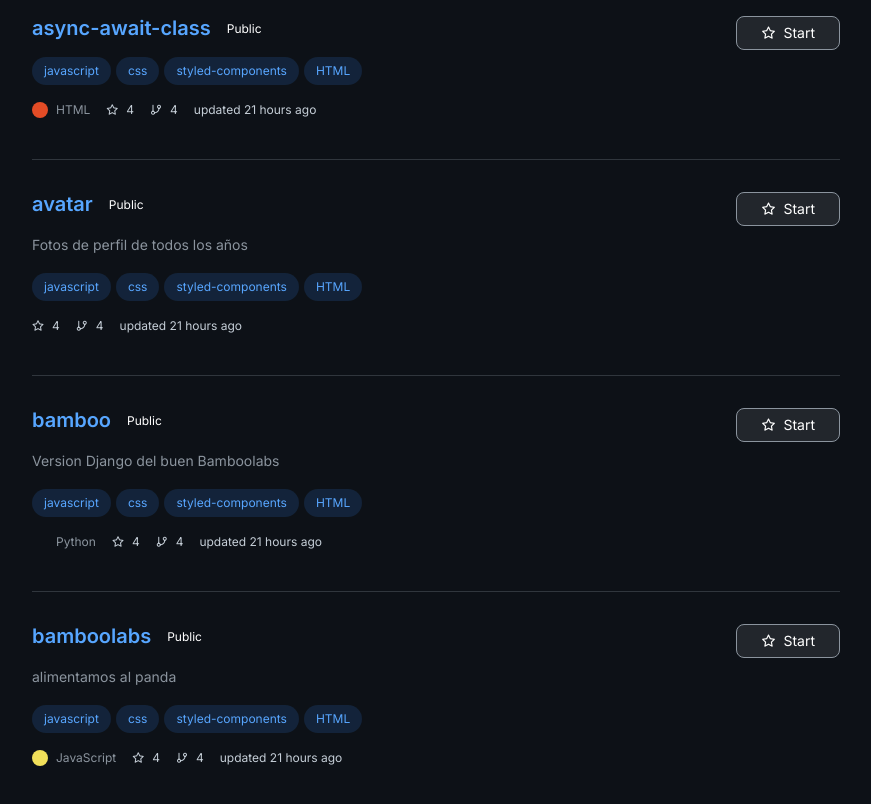
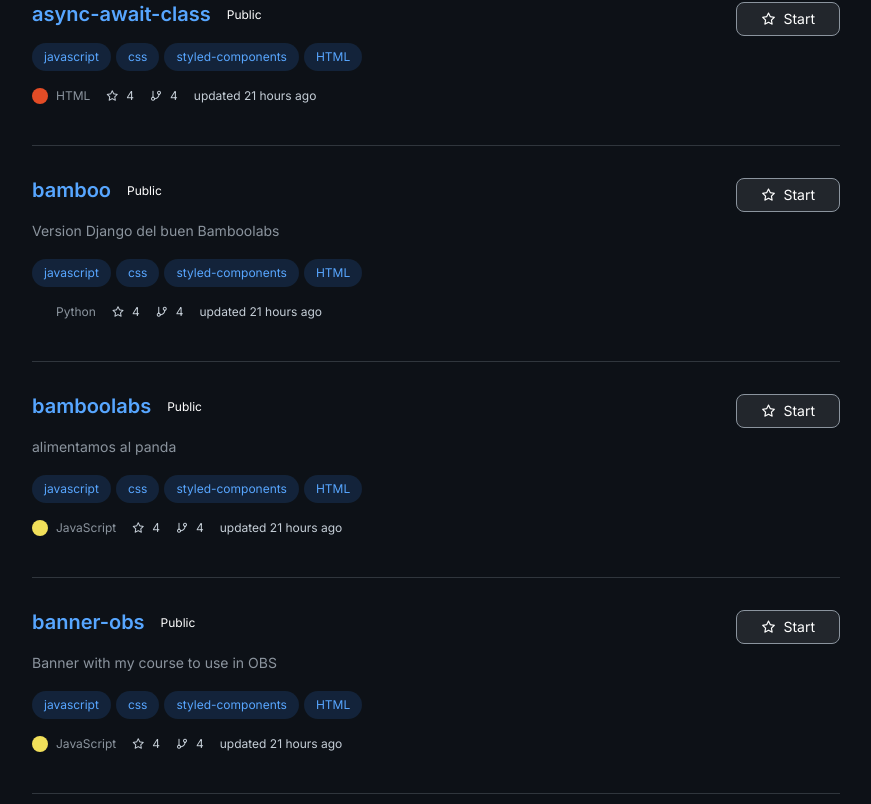
Before and after one commit to AlecANL/git-list, a Next.js app: page / in a window 1280 px wide. Shown: the part 1577-2381 px from the top of the page, without its empty margins (360-1231 px from the left). Built offline with nearby package versions, Linux system fonts and the light colour scheme.

Commit message:
:construction: [FIX]: problems with filtering repositories

```diff
--- a/components/filter-options/filter-options.styled.tsx
+++ b/components/filter-options/filter-options.styled.tsx
@@ -40,4 +40,10 @@
     inset-inline-end: 3.125rem;
     margin-block-start: 3.75rem;
   }
+  .icon {
+    display: none;
+  }
+  .icon.is-active {
+    display: block;
+  }
 `;
--- a/components/filter-options/filter-options.tsx
+++ b/components/filter-options/filter-options.tsx
@@ -1,25 +1,65 @@
-import React from 'react';
+import React, { useContext } from 'react';
 import { FilterOptionsStyled } from './filter-options.styled';
 import { TListOptions } from '../../types/list-options.types';
+import { RepositoryContext, TContextType } from '../../context/app-context';
+import { filterByTag } from '../../reducers/repositories/repositories.actions';
 
 type TFilterOptionsProps = {
   list: TListOptions[];
   show: boolean;
   setShow: Function;
+  name: string;
 };
 
 const FilterOptions: React.FC<TFilterOptionsProps> = ({
   list,
   show,
   setShow,
+  name,
 }) => {
-  function handleFilterType(type: string) {
-    console.log(type);
+  const { state } = useContext(RepositoryContext) as TContextType;
+  const { dispatch } = useContext(RepositoryContext) as TContextType;
+
+  function handleFilterType(type: string, idx: number) {
+    setShow(!show);
+    switch (name) {
+      case 'language':
+        filterLanguage(type);
+      default:
+        [];
+    }
   }
+
+  function filterLanguage(language: string) {
+    console.log(language);
+    const value = language.toLowerCase();
+    if (value === 'all') {
+      dispatch(
+        filterByTag({
+          tagSearched: language,
+          repos: state.repositories,
+        })
+      );
+      return;
+    }
+    const cleanRepos = state.repositories.filter(repo => repo.language && repo);
+    const newRepo = cleanRepos.filter(
+      repo => repo.language.toLowerCase() === value
+    );
+    dispatch(
+      filterByTag({
+        tagSearched: language,
+        repos: newRepo,
+      })
+    );
+  }
+
+  function filterRepo() {}
 
   function handleCloseModal() {
     setShow(!show);
   }
+
   return (
     <FilterOptionsStyled>
       <div className="heading">
@@ -28,8 +68,9 @@
       </div>
       <ul className="list">
         {list.map((item, idx) => (
-          <li onClick={() => handleFilterType(item.value)} key={idx}>
-            {idx === 0 && <i className="icon-check"></i>}
+          <li onClick={() => handleFilterType(item.value, idx)} key={idx}>
+            {/* {idx === 0 && <i className="icon-check"></i>} */}
+            {/* <i className={`icon-check icon ${idx === 0 && 'is-active'}`}></i> */}
             <span>{item.name}</span>
           </li>
         ))}
--- a/components/repositorie-content/repositorie-content.tsx
+++ b/components/repositorie-content/repositorie-content.tsx
@@ -10,7 +10,6 @@
     <RepositorieContentStyled>
       <h2 className="cant-repos">Repositories (185)</h2>
       <RepositorieSearch />
-      <p>{search}</p>
       <RepositoryList />
     </RepositorieContentStyled>
   );
--- a/components/repositorie-search/repositorie-search.tsx
+++ b/components/repositorie-search/repositorie-search.tsx
@@ -32,7 +32,7 @@
 const languagesList: TListOptions[] = [
   {
     name: 'All',
-    value: 'all',
+    value: '',
   },
   {
     name: 'CSS',
@@ -43,8 +43,8 @@
     value: 'javascript',
   },
   {
-    name: 'Java',
-    value: 'java',
+    name: 'typescript',
+    value: 'typescript',
   },
   {
     name: 'HTML',
@@ -82,16 +82,15 @@
 
   function handleSearchChange(event: React.ChangeEvent<HTMLInputElement>) {
     setSearch(event.currentTarget.value);
+    // if (search.length <= 1) {
+    //   dispatch(searchRepo(''));
+    // }
   }
 
   function handleSubmit(event: React.ChangeEvent<HTMLFormElement>) {
     event.preventDefault();
     dispatch(searchRepo(search.toLowerCase()));
   }
-
-  React.useEffect(() => {
-    dispatch(searchRepo(search.toLowerCase()));
-  }, [search, dispatch]);
 
   return (
     <RepositorieSearchStyled>
@@ -131,6 +130,7 @@
       </div>
       {isShowOptions && (
         <FilterOptions
+          name="type"
           list={typeList}
           show={isShowOptions}
           setShow={setShowOptions}
@@ -138,6 +138,7 @@
       )}
       {isShowLanguages && (
         <FilterOptions
+          name="language"
           list={languagesList}
           show={isShowLanguages}
           setShow={setShowLanguages}
@@ -146,6 +147,7 @@
 
       {isShowSort && (
         <FilterOptions
+          name="option"
           list={sortList}
           show={isShowSort}
           setShow={setShowSort}
--- a/components/repository-list/repository-list.tsx
+++ b/components/repository-list/repository-list.tsx
@@ -6,24 +6,48 @@
 
 const RepositoryList: React.FC = () => {
   const { state, search } = React.useContext(RepositoryContext) as TContextType;
+  const s = React.useContext(RepositoryContext) as TContextType;
 
+  const filters = {
+    language: (language: string) => {
+      if (language) {
+        return language.toLowerCase().includes(state.searchByTag.toLowerCase());
+      }
+    },
+    name: (name: string) => {
+      return name.toLowerCase().includes(search.toLowerCase());
+    },
+  };
+
+  function filterJobs(array: any, filters: any) {
+    const filterKeys = Object.keys(filters);
+    return array.filter(item =>
+      filterKeys.every(key => {
+        if (typeof filters[key] !== 'function') return true;
+        if (filters[key](item[key])) {
+          return filters[key](item[key]);
+        }
+      })
+    );
+  }
+  const list: IRepositories[] = filterJobs(state.repositories, filters);
   function getRepoCollections(): IRepositories[] {
-    if (state.searchByTag && state.reposByName.length === 0) {
-      return state.reposByTag;
-    }
-    if (search.length > 0 || state.reposByName.length > 0) {
-      return state.reposByName;
-    }
-    if (search.length === 0 || state.reposByName.length === 0) {
-      return state.repositories;
-    }
+    // if (state.searchByTag && state.reposByName.length === 0) {
+    //   return state.reposByTag;
+    // }
     return state.repositories;
   }
 
   return (
     <RepositoryListStyled>
-      {getRepoCollections().length === 0 && <h1>Not find Repos</h1>}
-      {getRepoCollections().map((repo: IRepositories) => (
+      {search.length > 0 && (
+        <p>
+          {list.length} results to repositories matching{' '}
+          <strong>{search}</strong>
+        </p>
+      )}
+      {list.length === 0 && <h1>Not find Repos</h1>}
+      {list.map((repo: IRepositories) => (
         <RepositoryCard repo={repo} key={repo.id} />
       ))}
     </RepositoryListStyled>
--- a/context/app-context.tsx
+++ b/context/app-context.tsx
@@ -8,9 +8,10 @@
   isError: false,
   isLoading: true,
   error: null,
-  searchByTag: null,
+  searchByTag: '',
   reposByName: [],
   reposByTag: [],
+  searchName: null,
 };
 
 export type TContextType = {
@@ -31,6 +32,7 @@
     search,
     setSearch,
   };
+
   return (
     <RepositoryContext.Provider value={value}>
       {children}
--- a/pages/_app.tsx
+++ b/pages/_app.tsx
@@ -14,15 +14,15 @@
 
   return (
     <>
-      <ThemeProvider theme={themeMode}>
-        <AppContext>
+      <AppContext>
+        <ThemeProvider theme={themeMode}>
           <GlobalStyles />
           <button onClick={handleThemeMode} className="btn-float">
             {theme === 'dark' ? '🌔' : '☀️'}
           </button>
           <Component {...pageProps} />
-        </AppContext>
-      </ThemeProvider>
+        </ThemeProvider>
+      </AppContext>
     </>
   );
 }
--- a/reducers/repositories/repositories.actions.ts
+++ b/reducers/repositories/repositories.actions.ts
@@ -29,3 +29,15 @@
     payload: isLoading,
   };
 }
+
+type TSearchByTag = {
+  tagSearched: string;
+  repos: IRepositories[];
+};
+
+export function filterByTag(search: TSearchByTag): TRepositoryAction {
+  return {
+    type: actionsTypes.SEARCH_BY_TAG,
+    payload: search,
+  };
+}
--- a/reducers/repositories/repositories.reducer.ts
+++ b/reducers/repositories/repositories.reducer.ts
@@ -24,22 +24,41 @@
       } else {
         listRepositories = state.repositories;
       }
+
       const filterByName = listRepositories.filter(repo =>
         repo.name
           .toLowerCase()
           .includes(action.payload.length < 1 ? '' : action.payload)
       );
-      console.log(`this is de value ${action.payload.length}`);
-
+      if (action.payload === '') {
+        return {
+          ...state,
+          reposByName: [],
+        };
+      }
       return {
         ...state,
         reposByName: [...filterByName],
+        searchByTag: null,
       };
     }
+    case actionsTypes.SET_SEARCH: {
+      return {
+        ...state,
+      };
+    }
+
     case actionsTypes.LOADING_PAGE:
       return {
         ...state,
         isLoading: action.payload,
+      };
+    case actionsTypes.SEARCH_BY_TAG:
+      console.log(action.payload);
+      return {
+        ...state,
+        searchByTag: action.payload.tagSearched,
+        // reposByTag: [...action.payload.repos],
       };
     default:
       return {
--- a/reducers/repositories/repositories.types.ts
+++ b/reducers/repositories/repositories.types.ts
@@ -6,6 +6,8 @@
   GET_REPOSITORY_LIST: '[REPO]: GET_REPOSITORY_LIST',
   SEARCH_BY_NAME: '[REPO]: SEARCH_BY_NAME',
   LOADING_PAGE: '[UI]: LOADING_PAGE',
+  SEARCH_BY_TAG: '[REPO]: SEARCH_BY_TAG',
+  SET_SEARCH: '[REPO]: SET_SEARCH',
 };
 
 export type TRepositoryState = {
@@ -17,6 +19,7 @@
   searchByTag: string | null;
   reposByName: IRepositories[] | [];
   reposByTag: IRepositories[] | [];
+  searchName: string | null;
 };
 
 export type TRepositoryAction = {
```
